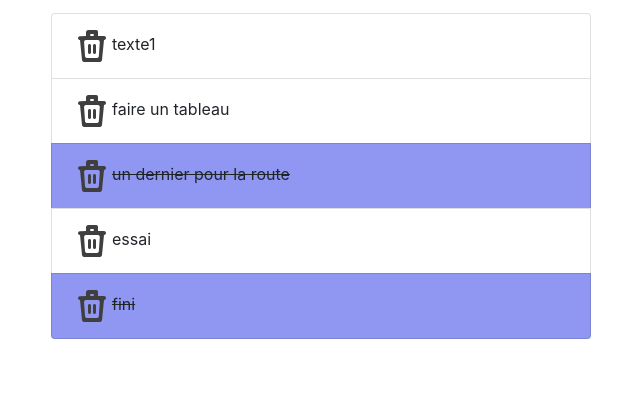
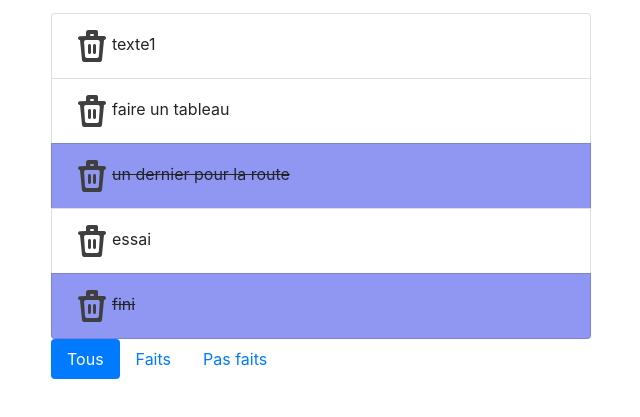
Before and after one commit to marmai-jma/JSTodo, a website: page index.html in a window 1280 px wide. Shown: the part 97-514 px from the top of the page, without its empty margins (34-674 px from the left). Drawn offline with nearby package versions, Linux system fonts and the light colour scheme.

Commit message:
avec filter

```diff
--- a/index.html
+++ b/index.html
@@ -21,6 +21,20 @@
             </div>
             <ul class="list-group" id="list-todos">
             </ul>
+
+            <ul class="nav nav-pills">
+              <li class="nav-item">
+                <a class="nav-link active" href="#" data-filter = "ALL">Tous</a>
+              </li>
+              <li class="nav-item">
+                <a class="nav-link" href="#" data-filter = "DONE">Faits</a>
+              </li>
+              <li class="nav-item">
+                <a class="nav-link" href="#" data-filter = "NOT_DONE">Pas faits</a>
+              </li>
+            </ul>
+
+
           </form>
 
         </div>
--- a/js/todo.js
+++ b/js/todo.js
@@ -9,6 +9,7 @@
         new Todo("essai", false),
         new Todo("fini", true),
     ];
+    var currentFilter = 'ALL'; //'ALL', 'DONE', 'NOT_DONE'
     //attend que la page soit complétement chargée pour démarer l'application.
     window.addEventListener('load', startApp);
     function startApp() {
@@ -17,6 +18,7 @@
         ul = document.getElementById('list-todos');
         displayTodos();
         ListenToSubmitOnForm();
+        refreshFilters();
     }
     function displayTodos() {
         ul.innerHTML = '';
@@ -28,6 +30,21 @@
             ul.appendChild(li);
         });
         ListenToClickOnTodos();
+    }
+    // fonction qui met en bleu le bouton selectionné (Tous, Fait, Pas fait)
+    // la fonction qui ecoute le clic sur navLinks ListenToClicksOnFilter n'est pas developpée.
+    // Pour tester, il faut changer la valeur de currentFilter dans le typeScript
+    function refreshFilters() {
+        var navLinks = document.querySelectorAll('.nav-link');
+        navLinks.forEach(function (navLink) {
+            var filter = navLink.getAttribute('data-filter');
+            if (filter === currentFilter) {
+                navLink.classList.add('active');
+            }
+            else {
+                navLink.classList.remove('active');
+            }
+        });
     }
     //
     function ListenToClickOnTodos() {
--- a/package.json
+++ b/package.json
@@ -6,7 +6,7 @@
   "scripts": {
     "test": "echo \"Error: no test specified\" && exit 1",
     "server": "live-server",
-    "tsc":"tsc --watch"
+    "tsc": "tsc --watch"
   },
   "keywords": [],
   "author": "",
@@ -14,6 +14,7 @@
   "dependencies": {
     "bootstrap": "^4.3.1",
     "live-server": "^1.2.1",
+    "server": "^1.0.20",
     "tsc": "^1.20150623.0"
   }
 }
```
Also changed, not shown: ts/todo.ts (+19 -0 lines), 1 other file.
